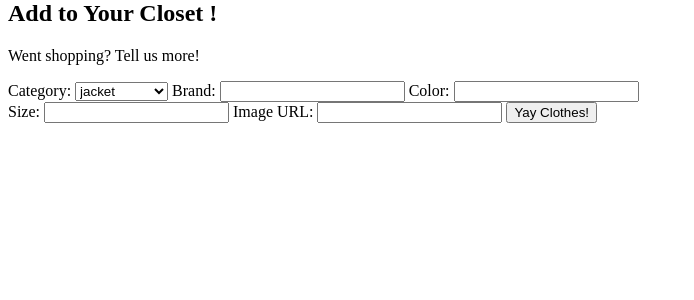
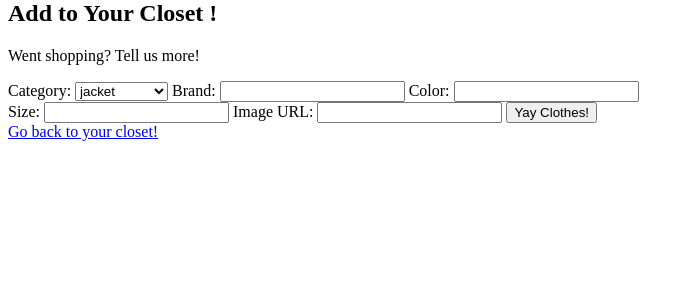
Before and after one commit to klunghamer/Closet_App, a Node server app: page /closet/600000000000000000000001/new in a window 1280 px wide. Shown: the part 20-320 px from the top of the page, without its empty margins (0-694 px from the left). Run offline with Node 20, Linux system fonts and the light colour scheme; some libraries are stand-ins or nearby versions.

Commit message:
Working on querying for clothing id

```diff
--- a/controllers/closet.js
+++ b/controllers/closet.js
@@ -56,4 +56,16 @@ router.post('/', function (req,res) {
   })
 })
 
+//Show form for updating items
+router.get('/:id/edit', function(req,res) {
+  console.log(req.params.id);
+  User.findOne({username: req.session.passport.user})
+  // .then(function(user) {
+  //   return user.clothes.findById(req.params.id)
+  // })
+  .then(function(result) {
+    console.log(result);
+  })
+})
+
 module.exports = router;
--- a/views/closet/index.hbs
+++ b/views/closet/index.hbs
@@ -2,7 +2,7 @@
 
 {{#each user.clothes}}
   <ul>
-    <li>{{category}}<img src="{{imageURL}}" /></li>
+    <li><a href="/closet/{{_id}}/edit">Edit</a><img src="{{imageURL}}"/></li>
   </ul>
 {{/each}}
 
--- a/views/closet/new.hbs
+++ b/views/closet/new.hbs
@@ -27,3 +27,5 @@
     <input type='submit' value='Yay Clothes!'>
   </form>
 </main>
+
+<a href="/closet/{{user._id}}">Go back to your closet!</a>
```
Also changed, not shown: views/closet/edit.hbs (added).
